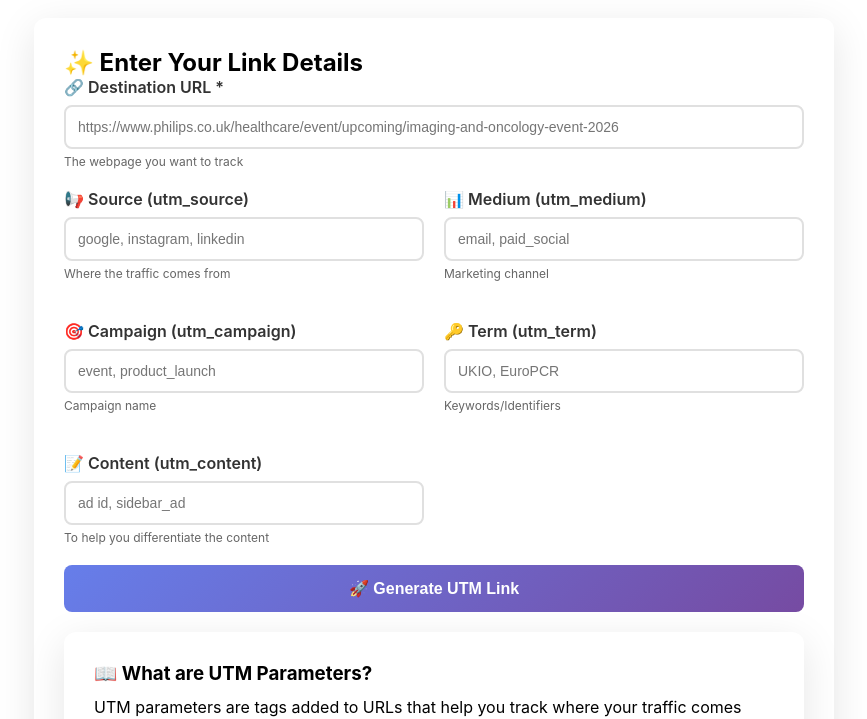
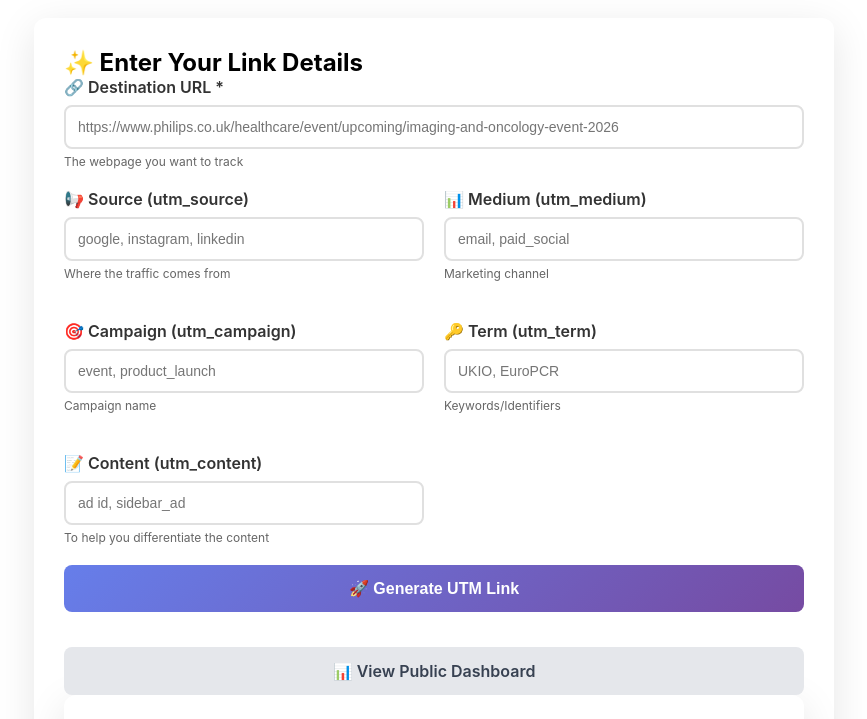
Before and after one commit to nicoletanyy/utmgenerator, a plain HTML site: page templates/index.html in a window 1280 px wide. Shown: the part 91-810 px from the top of the page, without its empty margins (206-1073 px from the left). Drawn offline with Linux system fonts and the light colour scheme.

Commit message:
Add files via upload

```diff
--- a/templates/index.html
+++ b/templates/index.html
@@ -198,8 +198,16 @@ font-size: 14px;
 
                 <button type="submit">🚀 Generate UTM Link</button>
  <div style="display: flex; gap: 10px; margin-top: 20px;">
+                                  <!-- NEW BUTTON  -->
+<a href="https://nicoletanyy.github.io/utmlinks/" target="_blank"
+   style="display: block; width: 100%; background: #e5e7eb; color: #374151;
+          text-align: center; padding: 14px 30px; border-radius: 8px;
+          text-decoration: none; font-size: 16px; font-weight: 600;
+          margin-top: 15px; transition: all 0.2s; border: none; cursor: pointer;">
+    📊 View Public Dashboard
+</a>
+                </div>
 
-                </div>
 
             </form>
 
```
